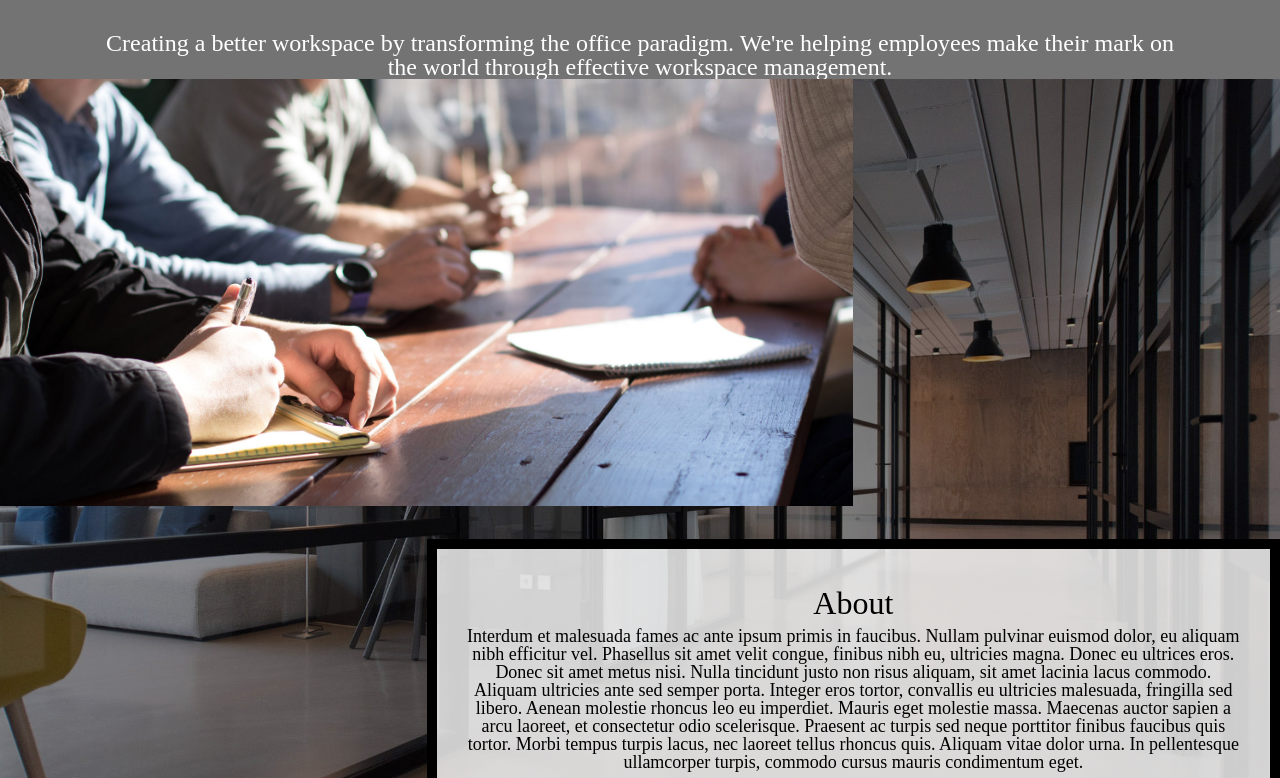
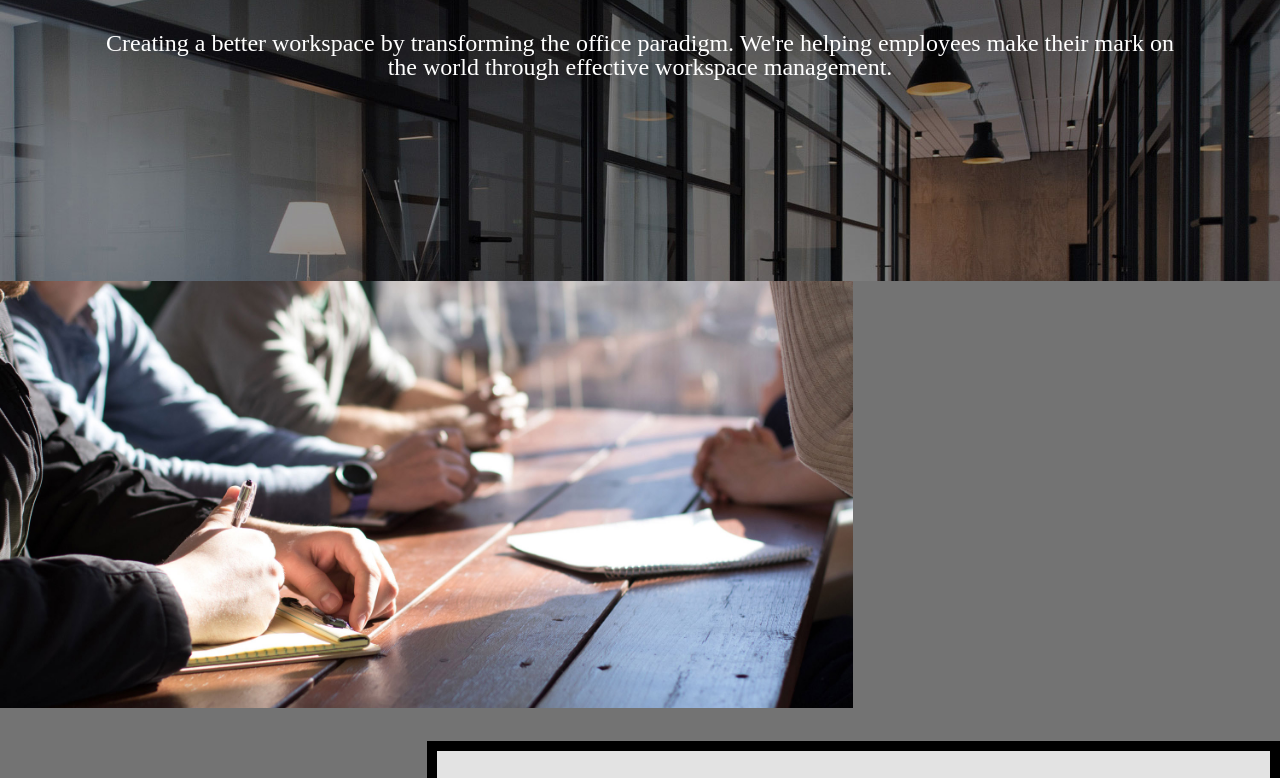
Before and after one commit to EECS183-XSP/homework3-2022, a plain HTML site: page index.html in a window 1280 px wide. Shown: the part 197-975 px from the top of the page. Drawn offline with Linux system fonts and the light colour scheme.

Commit message:
update2
update

```diff
--- a/css/style.css
+++ b/css/style.css
@@ -103,9 +103,11 @@ nav a:focus{
   display: grid;
   grid-column: 1fr 5fr 1fr;
   row-gap: 30px;
+}
 
 /* Requirements 6-10 here: */
-  background-image: url(../images/header.jpg);
+.intro{
+  background-image: url("../images/header.jpg");
   background-color: #707070;
   background-attachment:fixed;
   background-repeat:no-repeat;
```
